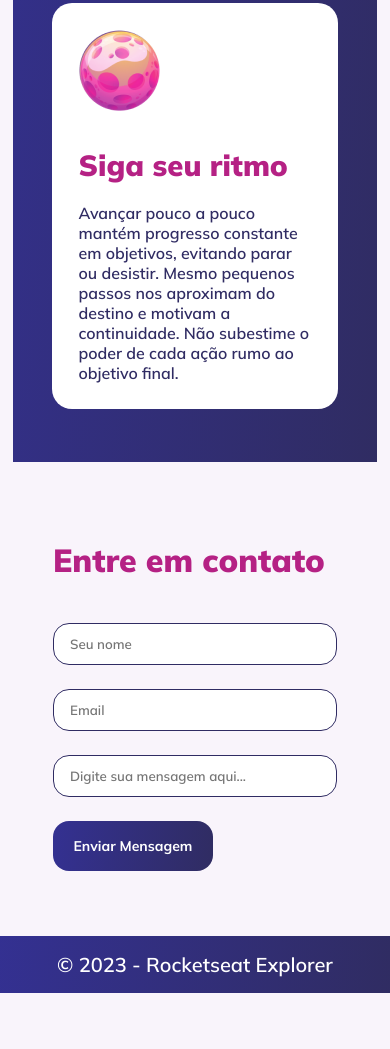
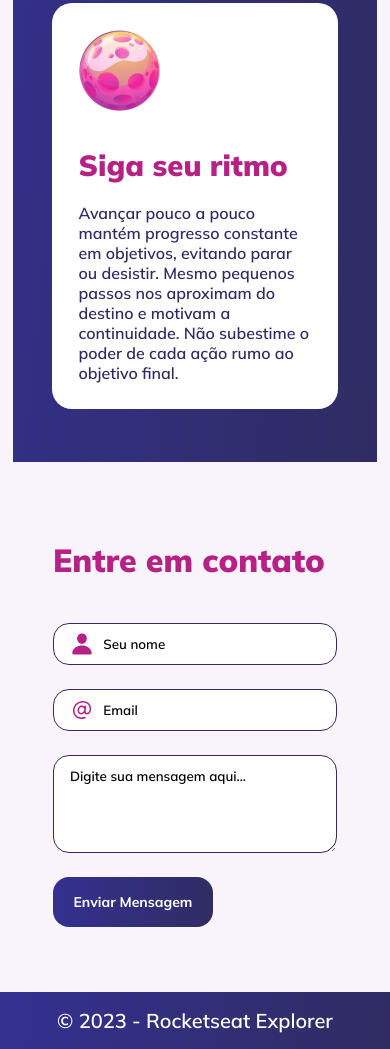
Before and after one commit to fernandoalvesrufino/explore-sem-limites, a plain HTML site: page index.html in a window 390 px wide. Shown: the part 1612-2661 px from the top of the page. Before the commit the page ends 2605 px from the top, so only its background shows below. Drawn offline with Linux system fonts and the light colour scheme.

Commit message:
finalizando mobile version

```diff
--- a/index.html
+++ b/index.html
@@ -13,7 +13,7 @@
     <title>Explore sem limites</title>
   </head>
   <body>
-    <div class="app">
+    <div id="app">
       <section class="main">
         <img class="astronaut" src="./assets/astronaut.png" alt="Imagem de um astronauta">
         <h1>Explore sem limites</h1>
@@ -51,17 +51,17 @@
         <form id="form">
           <div class="name">
             <label class="sr-only" for="name">Nome</label>
-            <input type="text" name="name" id="name" placeholder="Seu nome">
+            <input type="text" name="name" id="name" placeholder="      Seu nome">
           </div>
 
           <div class="email">
             <label class="sr-only" for="email">E-mail</label>
-            <input type="email" name="email" id="email" placeholder="Email">
+            <input type="email" name="email" id="email" placeholder="      Email">
           </div>
 
           <div class="message">
             <label class="sr-only" for="message">Mensagem</label>
-            <input type="text" name="message" id="message" placeholder="Digite sua mensagem aqui...">
+            <textarea name="message" id="message" placeholder="Digite sua mensagem aqui..."></textarea>
           </div>
 
           <button>
--- a/style.css
+++ b/style.css
@@ -28,24 +28,21 @@
   --border-color: hsl(244, 38%, 28%);
 }
 
-html, body, input, button {
+html, body, input, button, textarea {
   font-family: 'Mulish', sans-serif;
 }
 
 body {
-  display: flex;
-  flex-direction: column;
-
   width: 100%;
 }
 
-.app {
+#app {
   max-width: 36.4rem;
 
   margin: 0 auto;
 }
 
-body, .app, .main, .contact {
+body, #app, .main, .contact {
   background: var(--bg-app);
 }
 
@@ -161,14 +158,35 @@ form {
   border-width: 0;
 }
 
-input {
+input, textarea {
   display: flex;
-  padding: 12px 16px 12px;
+  padding: 1.2rem 1.6rem 1.2rem;
   align-items: center;
 
   border-radius: 1.6rem;
   border: 1.5px solid var(--border-color);
   width: 100%;
+}
+
+input::placeholder {
+  color: black;
+  padding: 1.2rem;
+}
+
+input#name::placeholder {
+  background: url(./assets/avatar.svg) no-repeat left center;
+}
+
+input#email::placeholder {
+  background: url(./assets/at.svg) no-repeat left center;
+}
+
+textarea {
+  height: 9.8rem;
+}
+
+textarea::placeholder {
+  color: black;
 }
 
 button {
```
